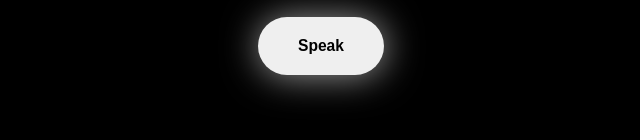
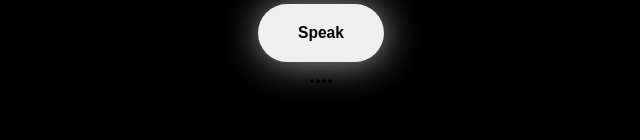
Before and after one commit to abk-gami/virtual-assistant, a plain HTML site: page index.html in a window 1280 px wide. Shown: the part 566-706 px from the top of the page, without its empty margins (319-959 px from the left). Drawn offline with Linux system fonts and the light colour scheme.

Commit message:
Update index.html

```diff
--- a/index.html
+++ b/index.html
@@ -13,14 +13,13 @@
   </head>
   <body>
     <div class="habibi">
-      <!-- <div class="static"><img src="image/static.jpg" /></div> -->
       <div class="talking"><img src="image/K5xN.gif" /></div>
       <div class="button">
         <button><h3>Speak</h3></button>
       </div>
+      <div class="words"><h2>....</h2></div>
     </div>
 
-    <!-- <div class="speak"><i class="uis uis-microphone"></i></div> -->
 
     <script src="script.js"></script>
   </body>
```
